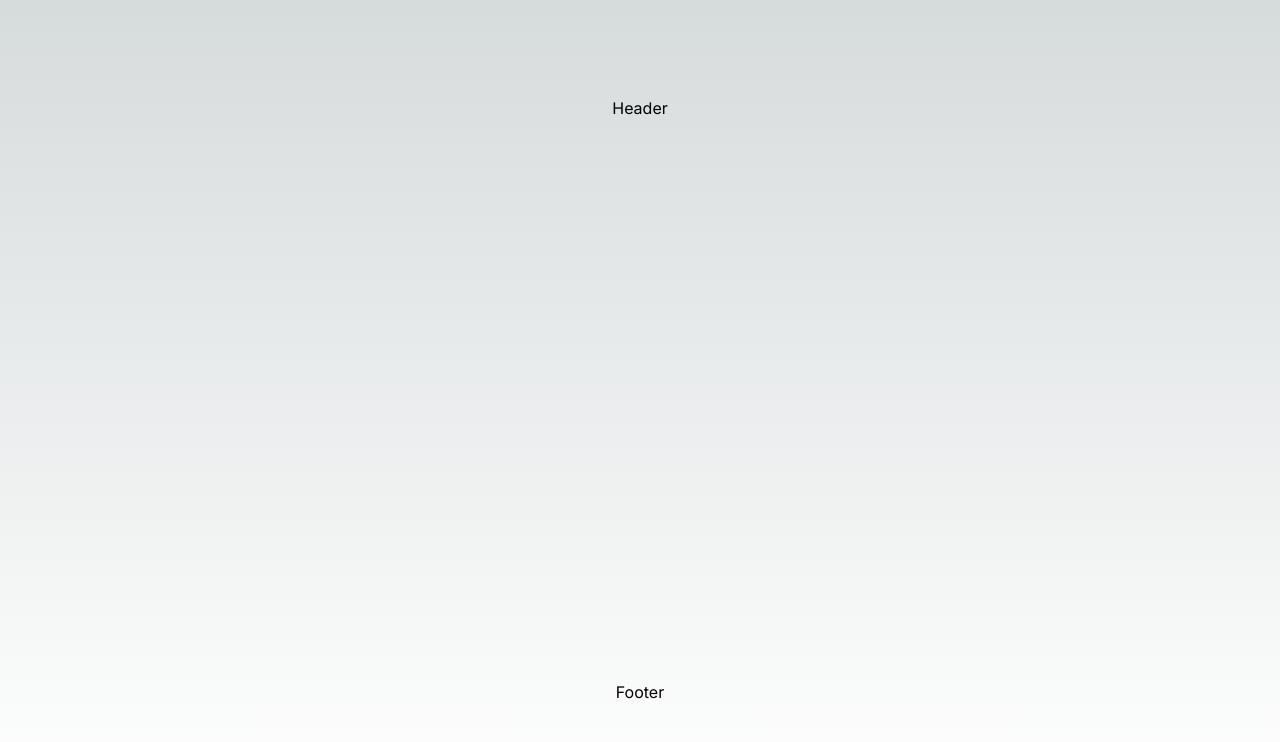
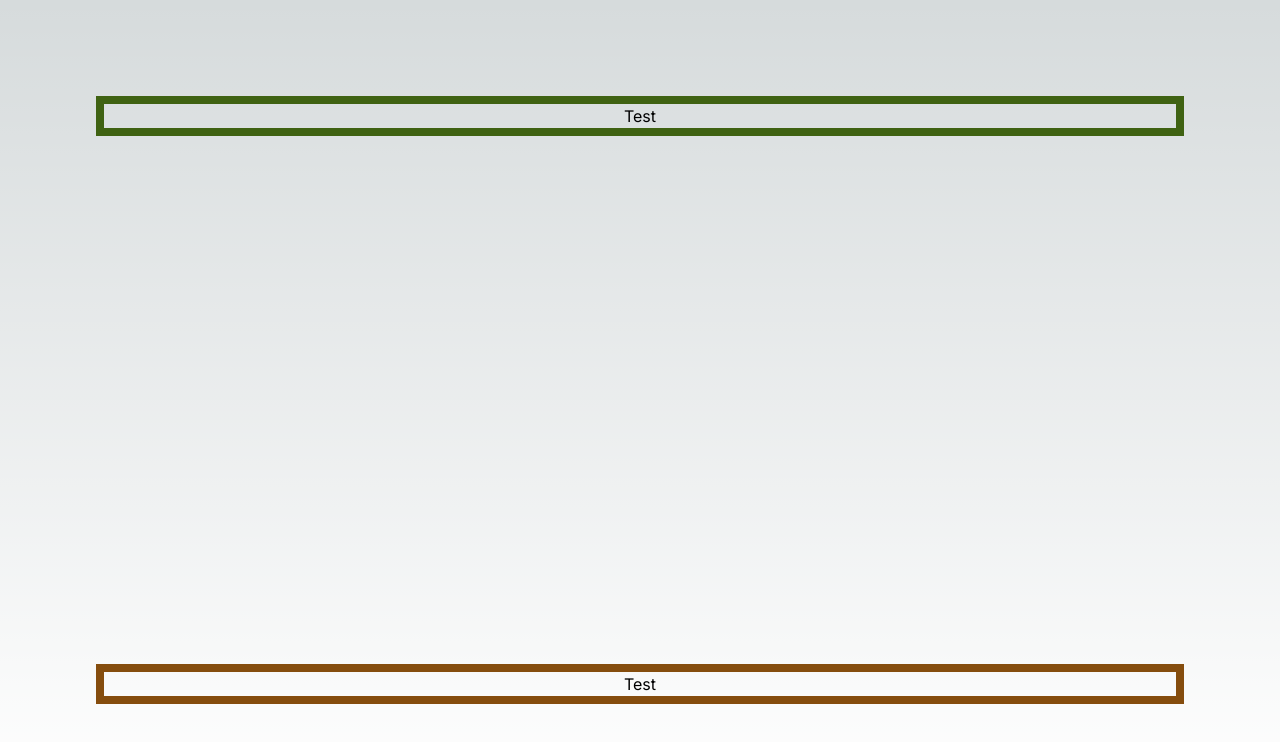
Before and after one commit to bartomolina/premiere, a Next.js app: page / in a window 1280 px wide. Shown: the top 742 px of the page. Built offline with nearby package versions, Linux system fonts and the light colour scheme.

Commit message:
Packages updated

```diff
--- /dev/null
+++ b/app/components/test2.tsx
@@ -0,0 +1,9 @@
+const Test2 = () => {
+  return (
+    <div>
+      <div className="border-8 border-yellow-800">Test</div>
+    </div>
+  );
+};
+
+export default Test2;
--- a/app/layout.tsx
+++ b/app/layout.tsx
@@ -1,22 +1,21 @@
-import './globals.css'
+import "./globals.css";
+import { Inter } from "next/font/google";
 
-import { Inter } from 'next/font/google'
-
-const inter = Inter({ subsets: ['latin'] })
+const inter = Inter({ subsets: ["latin"] });
 
 export const metadata = {
-  title: 'Create Next App',
-  description: 'Generated by create next app',
-}
+  title: "Create Next App",
+  description: "Generated by create next app",
+};
 
 export default function RootLayout({
   children,
 }: {
-  children: React.ReactNode
+  children: React.ReactNode;
 }) {
   return (
     <html lang="en">
       <body className={inter.className}>{children}</body>
     </html>
-  )
+  );
 }
--- a/app/page.tsx
+++ b/app/page.tsx
@@ -1,8 +1,11 @@
+import Test from "@/ui/test";
+import Test2 from "@/app/components/test2";
+
 export default function Home() {
   return (
     <main className="flex min-h-screen flex-col justify-between p-24 text-center">
-      <header>Header</header>
-      <footer>Footer</footer>
+      <Test />
+      <Test2 />
     </main>
   );
 }
--- a/package.json
+++ b/package.json
@@ -31,7 +31,7 @@
     "typescript": "^5.0.4"
   },
   "devDependencies": {
-    "@tailwindcss/forms": "^0.5.3",
+    "@tailwindcss/typography": "^0.5.9",
     "@typescript-eslint/eslint-plugin": "^5.59.6",
     "@typescript-eslint/parser": "^5.59.6",
     "eslint-plugin-import": "^2.27.5",
--- a/tailwind.config.js
+++ b/tailwind.config.js
@@ -1,18 +1,9 @@
 /** @type {import('tailwindcss').Config} */
 module.exports = {
-  content: [
-    './pages/**/*.{js,ts,jsx,tsx,mdx}',
-    './components/**/*.{js,ts,jsx,tsx,mdx}',
-    './app/**/*.{js,ts,jsx,tsx,mdx}',
-  ],
-  theme: {
-    extend: {
-      backgroundImage: {
-        'gradient-radial': 'radial-gradient(var(--tw-gradient-stops))',
-        'gradient-conic':
-          'conic-gradient(from 180deg at 50% 50%, var(--tw-gradient-stops))',
-      },
-    },
+  content: ["./app/**/*.{js,ts,jsx,tsx,mdx}", "./ui/**/*.{js,ts,jsx,tsx,mdx}"],
+  future: {
+    hoverOnlyWhenSupported: true,
   },
-  plugins: [],
-}
+  darkMode: "class",
+  plugins: [require("@tailwindcss/typography"), require("daisyui")],
+};
--- /dev/null
+++ b/ui/test.tsx
@@ -0,0 +1,9 @@
+const Test = () => {
+  return (
+    <div>
+      <div className="border-8 border-lime-800">Test</div>
+    </div>
+  );
+};
+
+export default Test;
```
Also changed, not shown: tsconfig.json (+5 -5 lines), 1 other file (tests, documents, lock files or other folders).
